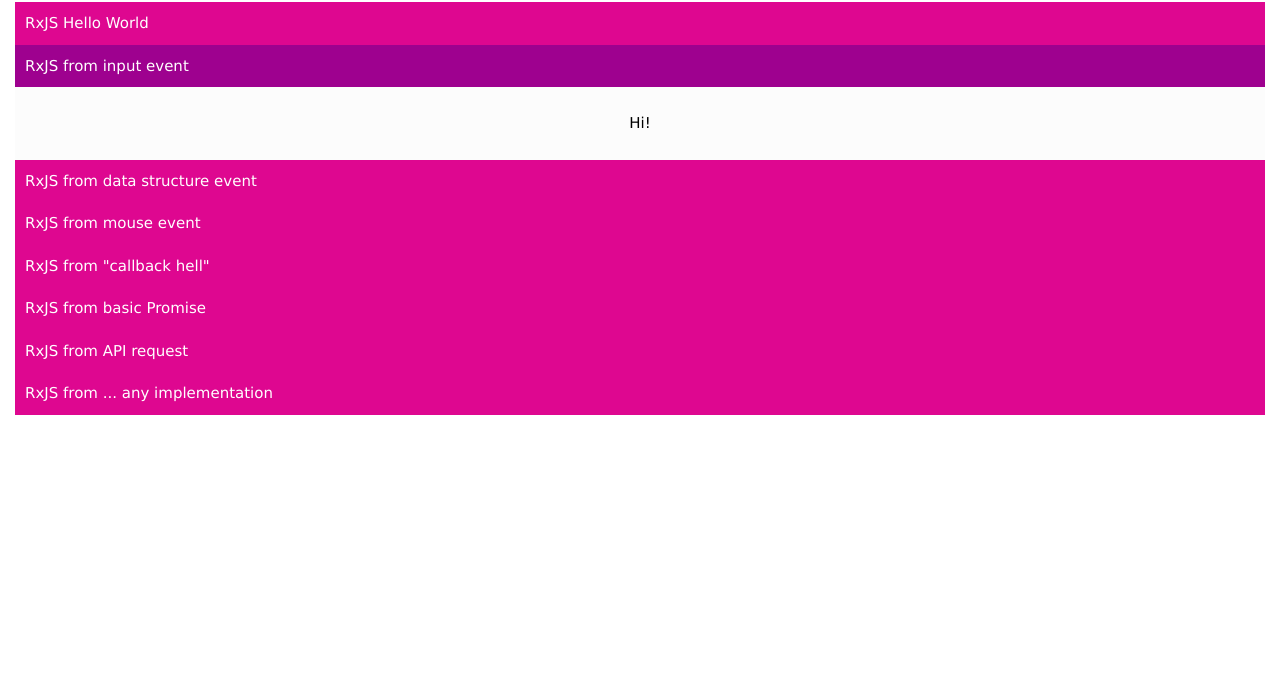
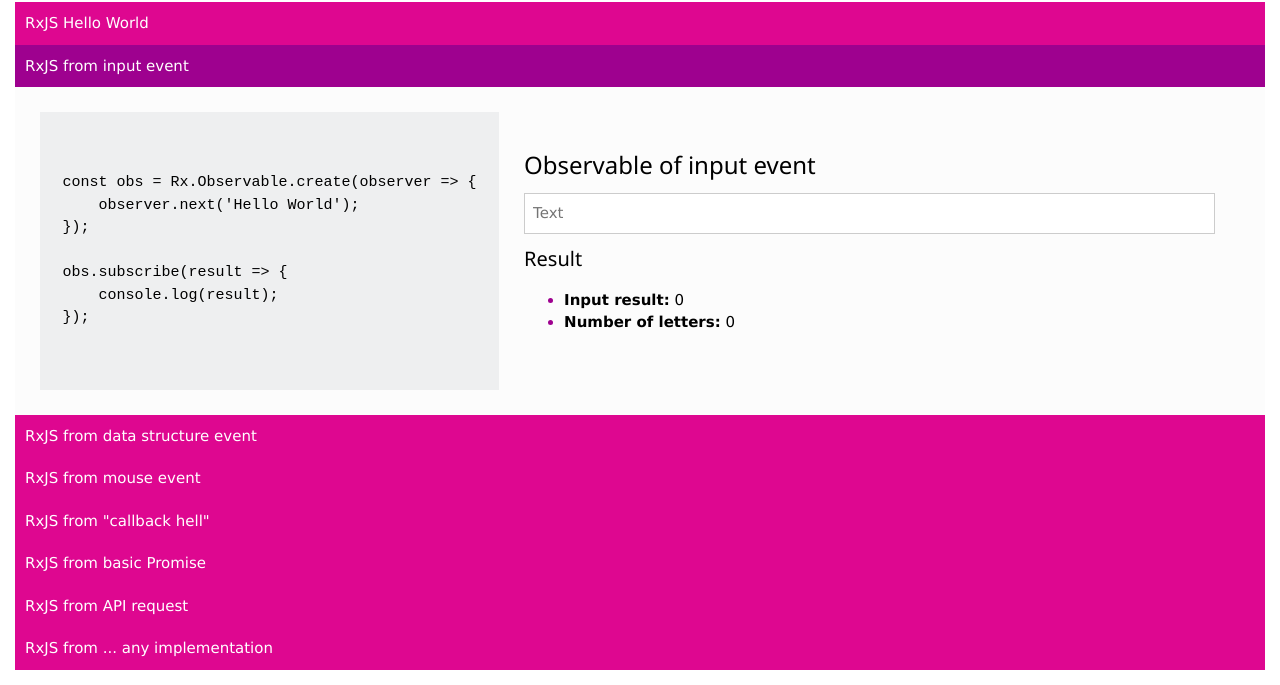
Before and after one commit to danielcb29/rxjs-101, a website built with webpack: page index.html in a window 1280 px wide. Both pictures are taken after a click on the element "RxJS from input event". Shown: the part 123-808 px from the top of the page. Built offline with nearby package versions, Linux system fonts and the light colour scheme.

Commit message:
Add example input first version

```diff
--- a/index.css
+++ b/index.css
@@ -46,3 +46,11 @@
 div pre.prettyprint {
     border: none;
 }
+
+li {
+    color: #9e018f;
+}
+
+li span {
+    color: black;
+}
--- a/index.html
+++ b/index.html
@@ -35,14 +35,6 @@
                         <h3>Observable Hello World</h3>
                         <div class="w3-panel w3-card" id="helloworld-box"></div>
                     </div>
-                    <!-- <div class="w3-container" id="card">
-                        <div class="w3-panel w3-card" id="1"></div>
-                        <p>Array events: </p>
-                        <div class="w3-panel w3-card-2 w3-light-gray" id="2"></div>
-                        <div class="w3-panel w3-card-4" id="3"></div>
-                    </div>
-                    <div id="box"></div>
-                    <div id="container"></div>     -->
                 </div>
             </section>
 
@@ -51,7 +43,29 @@
                     RxJS from input event
                 </div>
                 <div class="example-content">
-                    Hi!
+                    <div class="code">
+                        <pre class="prettyprint lang-js">
+                            <code >
+
+const obs = Rx.Observable.create(observer => {
+    observer.next('Hello World');
+});
+
+obs.subscribe(result => {
+    console.log(result);
+});
+                            </code>
+                        </pre>
+                    </div>
+                    <div class="interaction">
+                        <h3>Observable of input event</h3>
+                        <input class="w3-input w3-border" type="text" placeholder="Text" name="text" id="input-example">
+                        <h4>Result</h4>
+                        <ul>
+                            <li><span><b>Input result:</b> 0</span></li>
+                            <li><span><b>Number of letters:</b> 0</span></li>
+                        </ul>
+                    </div>
                 </div>
             </section>
 
@@ -109,6 +123,14 @@
                 </div>
             </section>
 
+                <!-- <div class="w3-container" id="card">
+                    <div class="w3-panel w3-card" id="1"></div>
+                    <p>Array events: </p>
+                    <div class="w3-panel w3-card-2 w3-light-gray" id="2"></div>
+                    <div class="w3-panel w3-card-4" id="3"></div>
+                </div>
+                <div id="box"></div>
+                <div id="container"></div>     -->
 
         </div>
 
```
Also changed, not shown: src/accordion.js (+10 -7 lines), dist/bundle.js.
